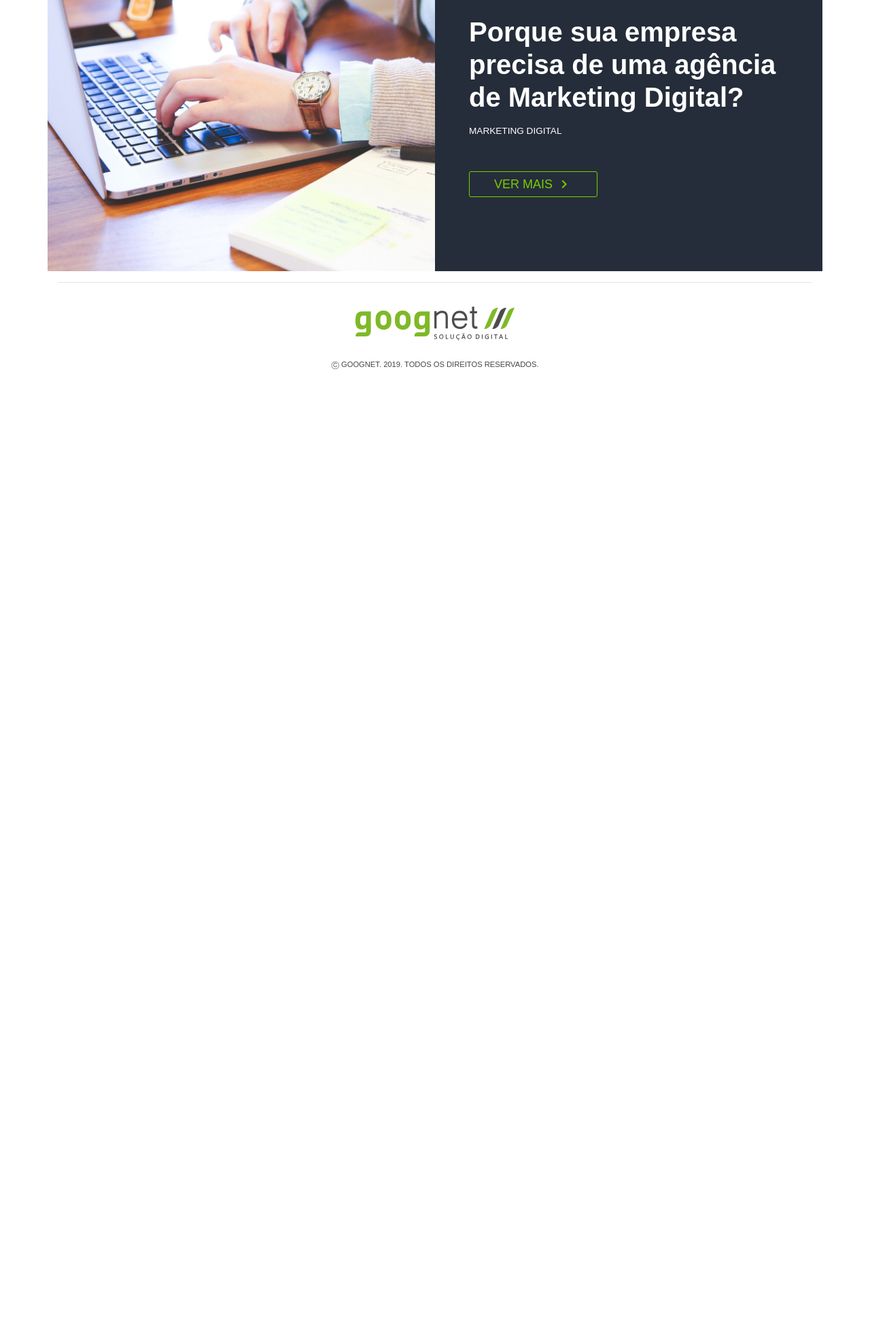
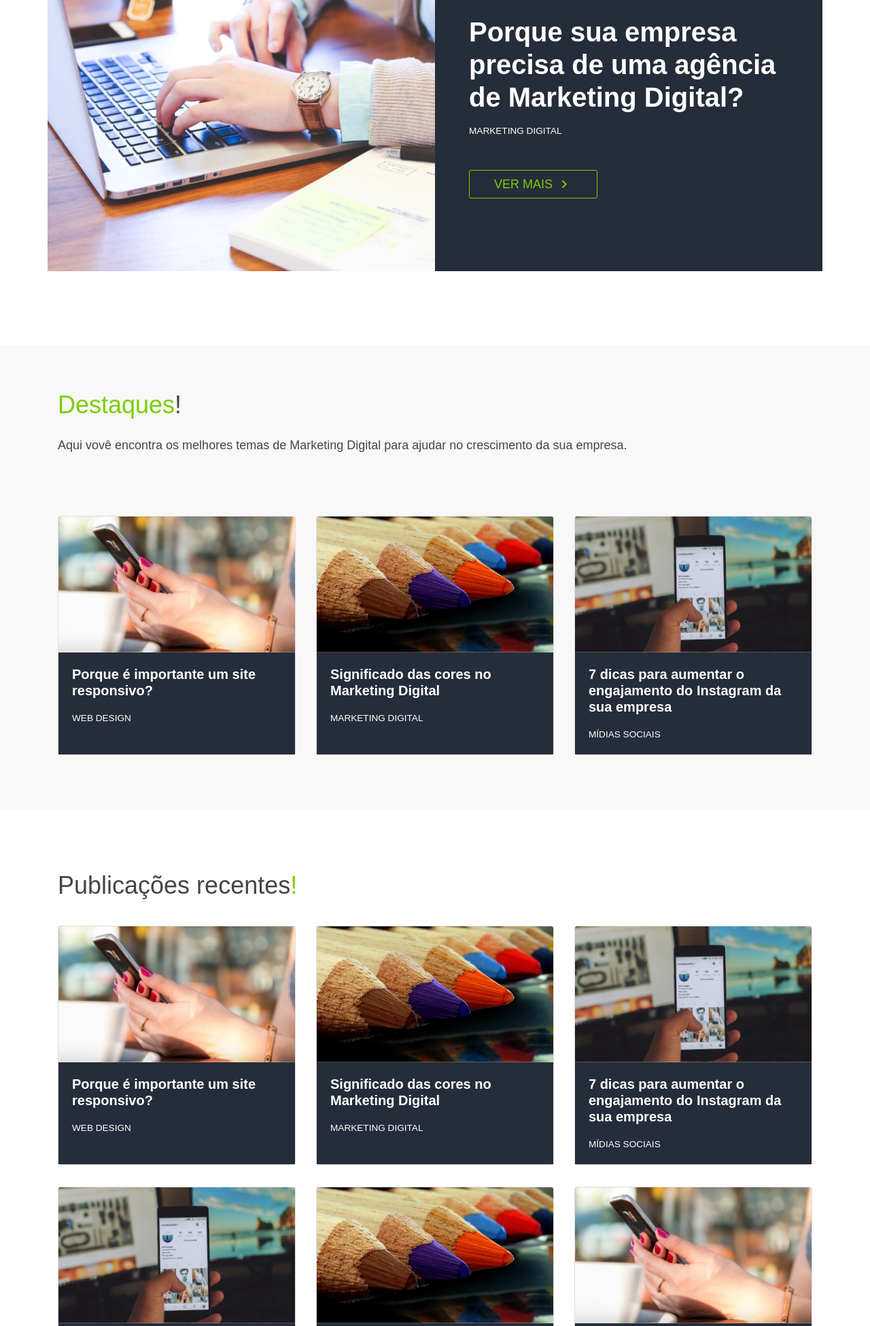
Before and after one commit to thimarsola/projeto_goognet, a PHP site: page /blog.html in a window 1280 px wide. Shown: the part 986-2937 px from the top of the page at 68% size. Before the commit the page ends 1530 px from the top, so only its background shows below. Run offline with PHP 8.4, Linux system fonts and the light colour scheme; style sheets or scripts are compiled from the project's sources; some libraries are stand-ins or nearby versions.

Commit message:
criação da seção de destaques 2 e post

```diff
--- a/blog.html
+++ b/blog.html
@@ -60,6 +60,7 @@
 </head>
 
 <body>
+	<!-- Header -->
 	<header>
 		<div class="container-fluid">
 			<nav>
@@ -80,6 +81,7 @@
 	</header>
 	<!-- conteúdo miolo -->
 	<main>
+		<!-- Capa -->
 		<section id="capa">
 			<div class="container-fluid">
 				<div class="container">
@@ -89,7 +91,8 @@
 				</div>
 			</div>
 		</section>
-		<section id="destaque">
+		<!-- Destaque Principal -->
+		<section id="destaque-principal">
 			<div class="container">
 				<div class="row">
 					<!-- imagem -->
@@ -101,10 +104,126 @@
 						<div class="conteudo-destaque">
 							<h2>Porque sua empresa precisa de uma agência de Marketing Digital?</h2>
 							<a class="categoria-destaque">marketing digital</a>
-							<a class="btn-goog" href="#" role="button">ver mais <i class="material-icons">
+							<a class="btn-goog" href="#">ver mais <i class="material-icons">
 									keyboard_arrow_right</i></a>
 						</div>
 					</div>
+				</div>
+			</div>
+		</section>
+		<!-- Destaques -->
+		<section id="destaques">
+			<div class="container">
+				<h4>Destaques<span>!</span></h4>
+				<p>Aqui vovê encontra os melhores temas de <strong>Marketing Digital</strong> para ajudar no crescimento da sua
+					empresa.</p>
+				<div class="row">
+					<!-- Destaque 1 -->
+					<div class="col-sm-4">
+						<div class="card">
+							<img src="src/assets/img-destaque-1.jpg" class="card-img-top img-fluid" alt="Imagem de destaque do Post">
+							<div class="card-body">
+								<h5 class="card-title"><a href="#">Porque é importante um site responsivo?</a></h5>
+								<a href="#" class="categoria-destaque">Web design</a>
+							</div>
+						</div>
+					</div>
+					<!-- Destaque 2 -->
+					<div class="col-sm-4">
+						<div class="card">
+							<img src="src/assets/img-destaque-2.jpg" class="card-img-top img-fluid" alt="Imagem de destaque do Post">
+							<div class="card-body">
+								<h5 class="card-title"><a href="#">Significado das cores no Marketing Digital</a></h5>
+								<a href="#" class="categoria-destaque">Marketing digital</a>
+							</div>
+						</div>
+					</div>
+					<!-- Destaque 3 -->
+					<div class="col-sm-4">
+						<div class="card">
+							<img src="src/assets/img-destaque-3.jpg" class="card-img-top img-fluid" alt="Imagem de destaque do Post">
+							<div class="card-body">
+								<h5 class="card-title"><a href="#">7 dicas para aumentar o engajamento do Instagram da sua empresa</a>
+								</h5>
+								<a href="#" class="categoria-destaque">Mídias sociais</a>
+							</div>
+						</div>
+					</div>
+				</div>
+			</div>
+		</section>
+		<!-- Post -->
+		<section id="publicacoes">
+			<div class="container">
+				<p>Publicações recentes<span>!</span></p>
+				<!-- Postagens -->
+				<div class="row">
+					<!-- Post -->
+					<div class="col-sm-4">
+						<div class="card">
+							<img src="src/assets/img-destaque-1.jpg" class="card-img-top img-fluid" alt="Imagem de destaque do Post">
+							<div class="card-body">
+								<h5 class="card-title"><a href="#">Porque é importante um site responsivo?</a></h5>
+								<a href="#" class="categoria-destaque">Web design</a>
+							</div>
+						</div>
+					</div>
+					<!-- Post -->
+					<div class="col-sm-4">
+						<div class="card">
+							<img src="src/assets/img-destaque-2.jpg" class="card-img-top img-fluid" alt="Imagem de destaque do Post">
+							<div class="card-body">
+								<h5 class="card-title"><a href="#">Significado das cores no Marketing Digital</a></h5>
+								<a href="#" class="categoria-destaque">Marketing digital</a>
+							</div>
+						</div>
+					</div>
+					<!-- Post -->
+					<div class="col-sm-4">
+						<div class="card">
+							<img src="src/assets/img-destaque-3.jpg" class="card-img-top img-fluid" alt="Imagem de destaque do Post">
+							<div class="card-body">
+								<h5 class="card-title"><a href="#">7 dicas para aumentar o engajamento do Instagram da sua empresa</a>
+								</h5>
+								<a href="#" class="categoria-destaque">Mídias sociais</a>
+							</div>
+						</div>
+					</div>
+					<!-- Post -->
+					<div class="col-sm-4">
+						<div class="card">
+							<img src="src/assets/img-destaque-3.jpg" class="card-img-top img-fluid" alt="Imagem de destaque do Post">
+							<div class="card-body">
+								<h5 class="card-title"><a href="#">7 dicas para aumentar o engajamento do Instagram da sua empresa</a>
+								</h5>
+								<a href="#" class="categoria-destaque">Mídias sociais</a>
+							</div>
+						</div>
+					</div>
+					<!-- Post -->
+					<div class="col-sm-4">
+						<div class="card">
+							<img src="src/assets/img-destaque-2.jpg" class="card-img-top img-fluid" alt="Imagem de destaque do Post">
+							<div class="card-body">
+								<h5 class="card-title"><a href="#">Significado das cores no Marketing Digital</a></h5>
+								<a href="#" class="categoria-destaque">Marketing digital</a>
+							</div>
+						</div>
+					</div>
+					<!-- Post -->
+					<div class="col-sm-4">
+						<div class="card">
+							<img src="src/assets/img-destaque-1.jpg" class="card-img-top img-fluid" alt="Imagem de destaque do Post">
+							<div class="card-body">
+								<h5 class="card-title"><a href="#">Porque é importante um site responsivo?</a></h5>
+								<a href="#" class="categoria-destaque">Web design</a>
+							</div>
+						</div>
+					</div>
+				</div>
+				<div class="btn-center">
+					<a class="btn-goog-publicacao" href="#">veja todas as publicações <i class="material-icons">
+							keyboard_arrow_right</i></a>
 				</div>
 			</div>
 		</section>
--- a/src/css/stylesheet-blog.css
+++ b/src/css/stylesheet-blog.css
@@ -26,18 +26,54 @@ main #capa p:nth-child(2) { text-transform: uppercase; font-style: normal; font-
 
 main #capa p:nth-child(3) { text-transform: uppercase; font-style: normal; font-size: 2rem; font-weight: 300; }
 
-main #destaque .row .col-sm-6:nth-child(1) { position: relative; padding: 0; margin: 0; }
+main #destaque-principal .row .col-sm-6:nth-child(1) { position: relative; padding: 0; margin: 0; }
 
-main #destaque .row .col-sm-6:nth-child(1) img { width: 100% !important; }
+main #destaque-principal .row .col-sm-6:nth-child(1) img { width: 100% !important; }
 
-main #destaque .row .col-sm-6:nth-child(2) { display: -webkit-box; display: -ms-flexbox; display: flex; -webkit-box-align: center; -ms-flex-align: center; align-items: center; padding: 0 3.125rem; background-color: #252D3A; }
+main #destaque-principal .row .col-sm-6:nth-child(2) { display: -webkit-box; display: -ms-flexbox; display: flex; -webkit-box-align: center; -ms-flex-align: center; align-items: center; padding: 0 3.125rem; background-color: #252D3A; }
 
-main #destaque .row .col-sm-6:nth-child(2) .conteudo-destaque h2 { font-style: normal; font-size: 2.5rem; font-weight: 600; color: #fff; }
+main #destaque-principal .row .col-sm-6:nth-child(2) .conteudo-destaque h2 { font-style: normal; font-size: 2.5rem; font-weight: 600; color: #fff; }
 
-main #destaque .row .col-sm-6:nth-child(2) .conteudo-destaque .categoria-destaque { display: block; margin: 1rem 0 3.125rem 0; text-transform: uppercase; font-style: normal; font-size: .85rem; font-weight: 300; color: #fff; }
+main #destaque-principal .row .col-sm-6:nth-child(2) .conteudo-destaque .categoria-destaque { display: block; margin: 1rem 0 3.125rem 0; text-transform: uppercase; font-style: normal; font-size: .85rem; font-weight: 300; color: #fff; }
 
-main #destaque .row .col-sm-6:nth-child(2) .conteudo-destaque .btn-goog { padding: .5rem 2.25rem !important; border: 1px solid #7bce00; border-radius: 3px; text-transform: uppercase; text-decoration: none; font-style: normal; font-size: 1.125rem; font-weight: 300; color: #7bce00; }
+main #destaque-principal .row .col-sm-6:nth-child(2) .conteudo-destaque .btn-goog { padding: .625rem 2.25rem !important; border: 1px solid #7bce00; border-radius: 3px; text-transform: uppercase; text-decoration: none; font-style: normal; font-size: 1.125rem; font-weight: 300; color: #7bce00; }
 
-main #destaque .row .col-sm-6:nth-child(2) .conteudo-destaque .btn-goog:hover { background-color: #7bce00; color: #fff; -webkit-transition: all 0.3s linear; transition: all 0.3s linear; }
+main #destaque-principal .row .col-sm-6:nth-child(2) .conteudo-destaque .btn-goog:hover { background-color: #7bce00; color: #fff; -webkit-transition: all 0.3s linear; transition: all 0.3s linear; }
 
-main #destaque .row .col-sm-6:nth-child(2) .conteudo-destaque .btn-goog i { -webkit-transform: translateY(25%); transform: translateY(25%); height: 100%; font-size: 1.5rem; }
+main #destaque-principal .row .col-sm-6:nth-child(2) .conteudo-destaque .btn-goog i { -webkit-transform: translateY(25%); transform: translateY(25%); height: 100%; font-size: 1.5rem; }
+
+main #destaques { margin-top: 6.875rem; padding: 4.0625rem; background-color: #F8F8F8; }
+
+main #destaques h4 { margin-bottom: 1.5625rem; font-style: normal; font-size: 2.25rem; font-weight: 500; color: #7bce00; }
+
+main #destaques h4 span { color: #454545; }
+
+main #destaques p { margin-bottom: 4.625rem; font-style: normal; font-size: 1.125rem; font-weight: 300; }
+
+main .card { margin: 1rem 0; }
+
+main .card .card-img-top { height: 12.5rem; }
+
+main .card .card-img-top img { height: 100% !important; -o-object-fit: cover; object-fit: cover; -o-object-position: center; object-position: center; }
+
+main .card .card-body { height: 9.375rem; background-color: #252D3A; }
+
+main .card .card-body a { color: #fff !important; }
+
+main .card .card-body h5 { margin-bottom: 1rem; font-style: normal; font-size: 1.25rem; font-weight: 600; }
+
+main .card .card-body .categoria-destaque { font-style: normal; font-size: .85rem; font-weight: 300; text-transform: uppercase; }
+
+main #publicacoes { margin: 0; padding: 5.25rem 0; }
+
+main #publicacoes p { font-style: normal; font-size: 2.25rem; font-weight: 500; }
+
+main #publicacoes p span { color: #7bce00; }
+
+main #publicacoes .btn-center { margin-top: 5.3125rem; display: -webkit-box; display: -ms-flexbox; display: flex; -webkit-box-pack: center; -ms-flex-pack: center; justify-content: center; }
+
+main #publicacoes .btn-center .btn-goog-publicacao { padding: .625rem 2.25rem !important; background-color: #7bce00; border-radius: 3px; text-transform: uppercase; text-decoration: none; font-style: normal; font-size: 1.125rem; font-weight: 300; color: #fff; }
+
+main #publicacoes .btn-center .btn-goog-publicacao:hover { background-color: #6C1075; -webkit-transition: all 0.3s linear; transition: all 0.3s linear; }
+
+main #publicacoes .btn-center .btn-goog-publicacao i { -webkit-transform: translateY(25%); transform: translateY(25%); height: 100%; font-size: 1.5rem; }
--- a/src/sass/stylesheet-blog.sass
+++ b/src/sass/stylesheet-blog.sass
@@ -38,7 +38,7 @@ main
 					size: 2rem
 					weight: $flight
 
-	#destaque
+	#destaque-principal
 		.row
 			.col-sm-6
 				&:nth-child(1)
@@ -71,7 +71,7 @@ main
 								weight: $flight
 							color: $gn-color3
 						.btn-goog
-							padding: .5rem 2.25rem !important
+							padding: .625rem 2.25rem !important
 							border: 1px solid $gn-color1
 							border-radius: 3px
 							text:
@@ -91,3 +91,86 @@ main
 								height: 100%
 								font:
 									size: 1.5rem
+	#destaques
+		margin-top: 6.875rem
+		padding: 4.0625rem
+		background:
+			color: #F8F8F8
+		h4
+			margin-bottom: 1.5625rem
+			font:
+				style: normal
+				size: 2.25rem
+				weight: $medium
+			color: $gn-color1
+			span
+				color: $gn-color2
+		p
+			margin-bottom: 4.625rem
+			font:
+				style: normal
+				size: 1.125rem
+				weight: $flight
+	.card
+		margin: 1rem 0
+		.card-img-top
+			height: 12.5rem
+			img
+				height: 100% !important
+				object:
+					fit: cover
+					position: center
+		.card-body
+			height: 9.375rem
+			background:
+				color: #252D3A
+			a
+				color: $gn-color3 !important
+			h5
+				margin-bottom: 1rem
+				font:
+					style: normal
+					size: 1.25rem
+					weight: $semi-bold
+			.categoria-destaque
+				font:
+					style: normal
+					size: .85rem
+					weight: $flight
+				text:
+					transform: uppercase
+	#publicacoes
+		margin: 0
+		padding: 5.25rem 0
+		p
+			font:
+				style: normal
+				size: 2.25rem
+				weight: $medium
+			span
+				color: $gn-color1
+		.btn-center
+			margin-top: 5.3125rem
+			display: flex
+			justify-content: center
+			.btn-goog-publicacao
+				padding: .625rem 2.25rem !important
+				background:
+					color: $gn-color1
+				border-radius: 3px
+				text:
+					transform: uppercase
+					decoration: none
+				font:
+					style: normal
+					size: 1.125rem
+					weight: $flight
+				color: $gn-color3
+				&:hover
+					background-color: #6C1075
+					+transition(.3s)
+				i
+					transform: translateY(25%)
+					height: 100%
+					font:
+						size: 1.5rem
```
Also changed, not shown: src/assets/img-destaque-1.jpg (added), src/assets/img-destaque-2.jpg (added), src/assets/img-destaque-3.jpg (added).
